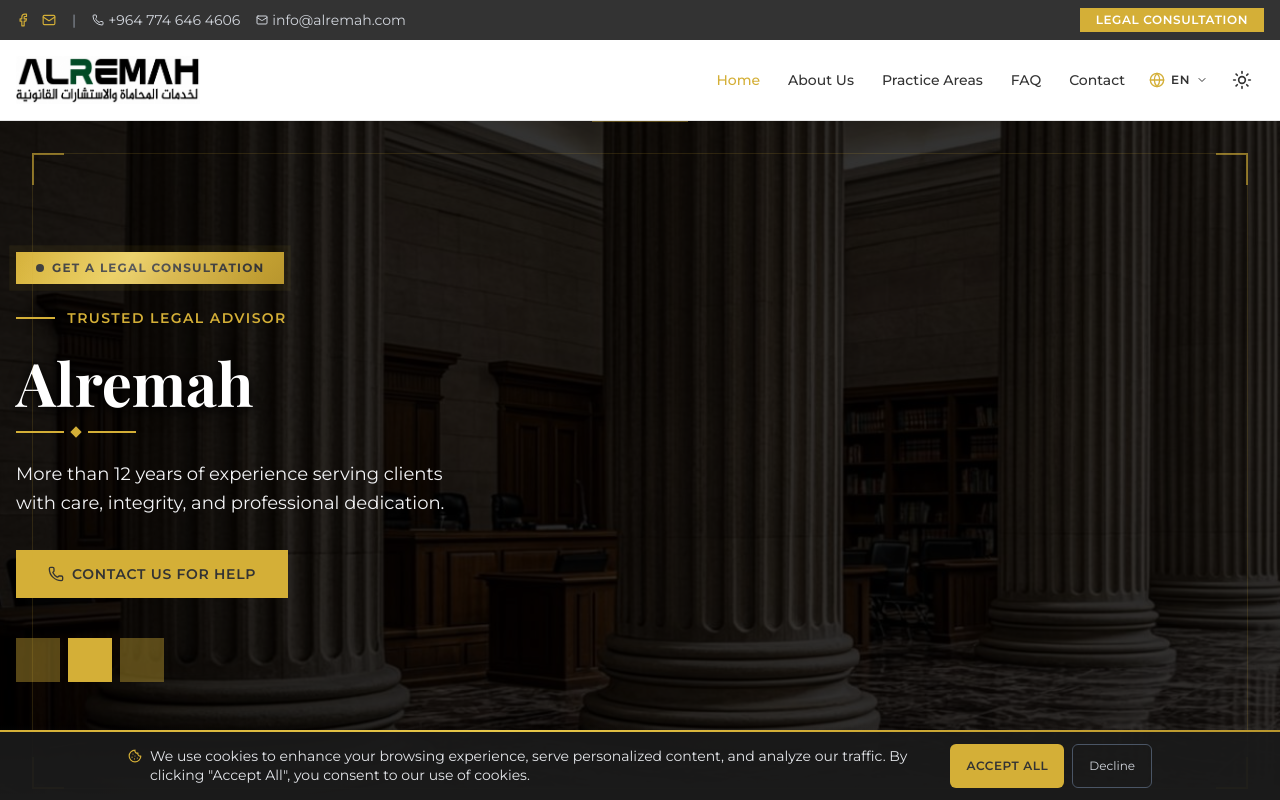
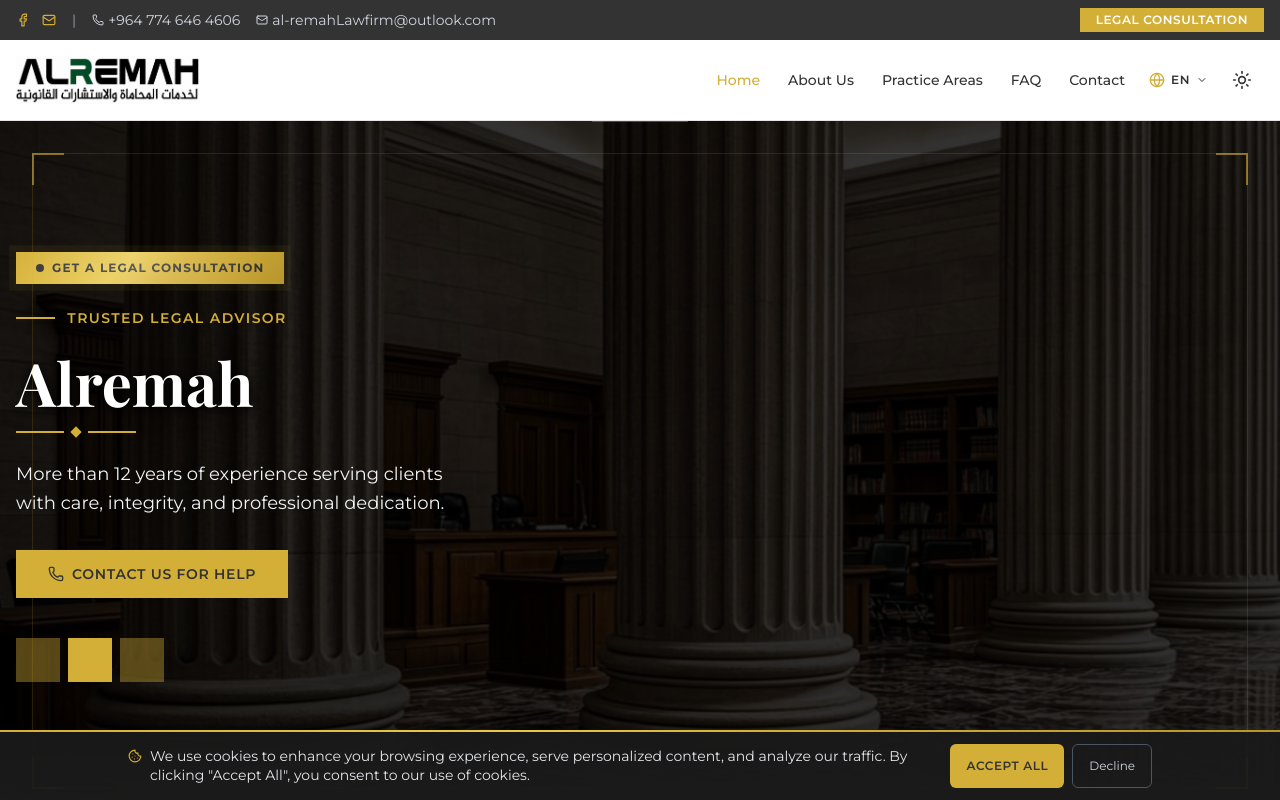
Before and after one commit to mustafahasanain/alremah-law-app, a Next.js app: page / in a window 1280 px wide. Shown: the top 800 px of the page. Built offline with nearby package versions, Linux system fonts and the light colour scheme.

Commit message:
feat: update contact email to new address across the application

```diff
--- a/src/components/pages/contact-page.tsx
+++ b/src/components/pages/contact-page.tsx
@@ -58,7 +58,7 @@
       name: "Baghdad",
       address: "بغداد, المنصور, شارع مطعم الساعة",
       phone: "+964 774 646 4606",
-      email: "info@alremah.com",
+      email: "al-remahLawfirm@outlook.com",
       hours: "Mon-Fri: 9:00 - 16:30",
       mapQuery: "Baghdad+Al+Mansour+مطعم+الساعة",
       lat: "34.0407",
--- a/src/components/thelaw/header.tsx
+++ b/src/components/thelaw/header.tsx
@@ -70,16 +70,16 @@
           <div className="flex items-center gap-4">
             <div className="flex items-center gap-3">
                 <a href="https://www.facebook.com/share/1BNoDoR5sC/?mibextid=wwXIfr" target="_blank" rel="noreferrer noopener" className="text-gold hover:text-gold-light transition-colors"><Facebook size={14} /></a>
-              <a href="mailto:info@alremah.com" className="text-gold hover:text-gold-light transition-colors"><Mail size={14} /></a>
+              <a href="mailto:al-remahLawfirm@outlook.com" className="text-gold hover:text-gold-light transition-colors"><Mail size={14} /></a>
             </div>
             <span className="text-gray-400">|</span>
             <a href="tel:+964 774 646 4606" className="flex items-center gap-1 text-gray-300 hover:text-gold transition-colors">
               <Phone size={12} />
               <span dir="ltr" className="phone-ltr">+964 774 646 4606</span>
             </a>
-            <a href="mailto:info@alremah.com" className="flex items-center gap-1 text-gray-300 hover:text-gold transition-colors">
+            <a href="mailto:al-remahLawfirm@outlook.com" className="flex items-center gap-1 text-gray-300 hover:text-gold transition-colors">
               <Mail size={12} />
-              info@alremah.com
+              al-remahLawfirm@outlook.com
             </a>
           </div>
           <button
@@ -185,13 +185,13 @@
           <div className="px-5 py-3 border-b border-border-gray dark:border-gray-700 bg-light-gray/50 dark:bg-charcoal/30">
             <div className="flex items-center gap-3 py-1.5">
                 <a href="https://www.facebook.com/share/1BNoDoR5sC/?mibextid=wwXIfr" target="_blank" rel="noreferrer noopener" className="text-gold hover:text-gold-light transition-colors"><Facebook size={15} /></a>
-              <a href="mailto:info@alremah.com" className="text-gold hover:text-gold-light transition-colors"><Mail size={15} /></a>
+              <a href="mailto:al-remahLawfirm@outlook.com" className="text-gold hover:text-gold-light transition-colors"><Mail size={15} /></a>
             </div>
             <a href="tel:+964 774 646 4606" className="flex items-center gap-2 text-sm text-charcoal dark:text-gray-300 py-1.5">
               <Phone size={14} className="text-gold" /> <span dir="ltr" className="phone-ltr">+964 774 646 4606</span>
             </a>
-            <a href="mailto:info@alremah.com" className="flex items-center gap-2 text-sm text-charcoal dark:text-gray-300 py-1.5">
-              <Mail size={14} className="text-gold" /> info@alremah.com
+            <a href="mailto:al-remahLawfirm@outlook.com" className="flex items-center gap-2 text-sm text-charcoal dark:text-gray-300 py-1.5">
+              <Mail size={14} className="text-gold" /> al-remahLawfirm@outlook.com
             </a>
           </div>
 
--- a/src/lib/i18n/translations.ts
+++ b/src/lib/i18n/translations.ts
@@ -631,7 +631,7 @@
         title: "Contact Info",
         address: "Baghdad, Al-Mansour, Clock Restaurant Street",
         phone: "+964 774 646 4606",
-        email: "info@alremah.com",
+        email: "al-remahLawfirm@outlook.com",
       },
     },
     // FAQ Page
@@ -834,7 +834,7 @@
       },
       info: {
         phone: { title: "Phone", number: "+964 774 646 4606" },
-        email: { title: "Email", address: "info@alremah.com" },
+        email: { title: "Email", address: "al-remahLawfirm@outlook.com" },
         address: {
           title: "Address",
           full: "Baghdad, Al-Mansour, Clock Restaurant Street",
@@ -940,7 +940,7 @@
         telLabel: "Tel:",
         phone: "+964 774 646 4606",
         emailLabel: "Email:",
-        email: "info@alremah.com",
+        email: "al-remahLawfirm@outlook.com",
       },
       quickLinks: {
         title: "Quick Links",
@@ -1576,7 +1576,7 @@
         title: "معلومات الاتصال",
         address: "بغداد, المنصور, شارع مطعم الساعة",
         phone: "+964 774 646 4606",
-        email: "info@alremah.com",
+        email: "al-remahLawfirm@outlook.com",
       },
     },
     // FAQ Page
@@ -1880,7 +1880,7 @@
         telLabel: "هاتف:",
         phone: "+964 774 646 4606",
         emailLabel: "بريد إلكتروني:",
-        email: "info@alremah.com",
+        email: "al-remahLawfirm@outlook.com",
       },
       quickLinks: {
         title: "روابط سريعة",
```
